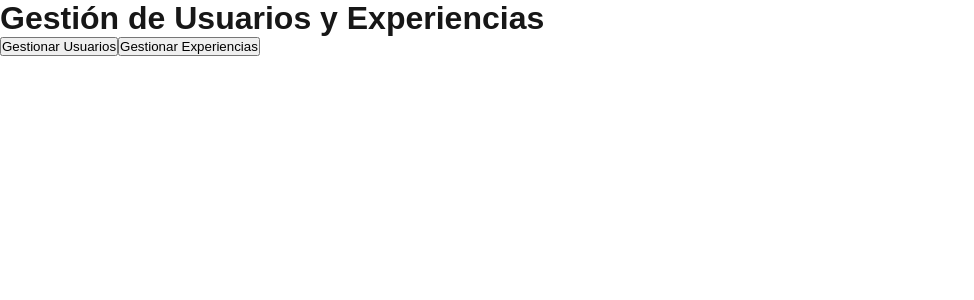
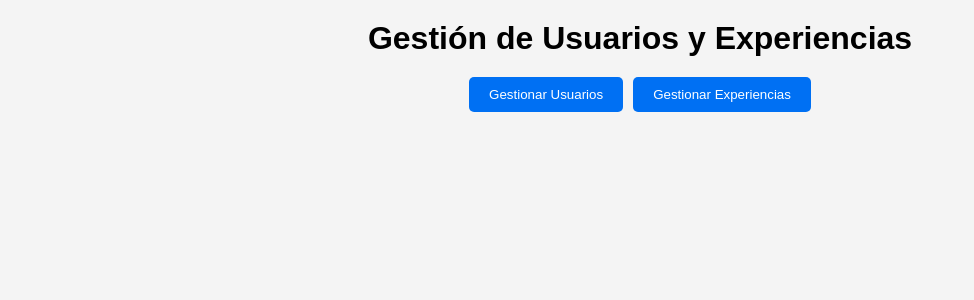
Before and after one commit to lauraaf/EA_Activitat_React, a Next.js app: page / in a window 1280 px wide. Shown: the top 300 px of the page, without its empty margins (0-974 px from the left). Built offline with nearby package versions, Linux system fonts and the light colour scheme.

Commit message:
Version final?

```diff
--- a/components/ExperienciaForm.js
+++ b/components/ExperienciaForm.js
@@ -47,7 +47,7 @@ export default function ExperienciaForm({ onSubmit }) {
     <form onSubmit={handleSubmit}>
       <div>
         <label>Descripción de la experiencia:</label>
-        <input
+        <input className='formdiv'
           type="text"
           value={description}
           onChange={(e) => setDescription(e.target.value)}
@@ -56,7 +56,7 @@ export default function ExperienciaForm({ onSubmit }) {
 
       <div>
         <label>Seleccionar dueño:</label>
-        <select value={owner} onChange={(e) => setOwner(e.target.value)}>
+        <select className='formdiv' value={owner} onChange={(e) => setOwner(e.target.value)}>
           <option value="">--Selecciona un usuario--</option>
           {users.map((user) => (
             <option key={user._id} value={user._id}>
@@ -68,7 +68,7 @@ export default function ExperienciaForm({ onSubmit }) {
 
       <div>
         <label>Seleccionar participantes:</label>
-        <select multiple value={participants} onChange={(e) => {
+        <select className='formdiv' multiple value={participants} onChange={(e) => {
           const selectedParticipants = Array.from(e.target.selectedOptions, option => option.value);
           setParticipants(selectedParticipants);
         }}>
--- a/components/UserForm.js
+++ b/components/UserForm.js
@@ -59,7 +59,7 @@ const UserForm = ({ onSubmit }) => {
           onChange={(e) => setComment(e.target.value)}
         />
 
-        <button type="submit">Crear Usuario</button>
+        <button type="submit" className='form'>Crear Usuario</button>
       </form>
       {message && <p>{message}</p>}
     </div>
--- a/components/UserList.js
+++ b/components/UserList.js
@@ -5,13 +5,15 @@ import React from 'react';
 const UserList = ({ users, onDelete, onViewDetails }) => {
   return (
     <div>
-      <h1>Lista de Usuarios</h1>
+      <h2>Lista de Usuarios</h2>
       <ul>
         {users.map((user) => (
-          <li key={user._id}>
+          <li className="user-item" key={user._id}>
             {user.name}
-            <button onClick={() => onViewDetails(user)}>Ver Detalles</button>
-            <button onClick={() => onDelete(user._id)}>Eliminar</button>
+            <div className="button-group"> {/* Añadir un contenedor para los botones */}
+              <button className="button-small" onClick={() => onViewDetails(user)}>Ver Detalles</button>
+              <button className="button-small" onClick={() => onDelete(user._id)}>Eliminar</button>
+            </div>
           </li>
         ))}
       </ul>
--- a/pages/_app.js
+++ b/pages/_app.js
@@ -1,4 +1,5 @@
 import "@/styles/globals.css";
+//import '../styles/global.css';
 
 export default function App({ Component, pageProps }) {
   return <Component {...pageProps} />;
--- a/pages/index.js
+++ b/pages/index.js
@@ -164,17 +164,19 @@ export default function Home() {
   return (
     <div>
       <h1>Gestión de Usuarios y Experiencias</h1>
-      <div>
+      <div  className="button-container">
+
         <button onClick={toggleUsers}>
           {showUsers ? 'Ocultar Usuarios' : 'Gestionar Usuarios'}
         </button>
+
         <button onClick={toggleExperiencias}>
           {showExperiencias ? 'Ocultar Experiencias' : 'Gestionar Experiencias'}
         </button>
       </div>
 
       {showUsers && (
-        <div>
+        <div className="form-container">
           <h2>Usuarios</h2>
           {loading && <p>Cargando usuarios...</p>}
           {error && <p>Error: {error}</p>}
@@ -197,10 +199,10 @@ export default function Home() {
       )}
 
       {showExperiencias && (
-        <div>
+        <div className="form-container">
           <h2>Experiencias</h2>
-          {loading && <p>Cargando experiencias...</p>}
-          {error && <p>Error: {error}</p>}
+          {loading && <p className="loading">Cargando experiencias...</p>}
+          {error && <p className="error">Error: {error}</p>}
           {!loading && !error && (
             <>
               <ExperienciaList experiencias={experiencias} onDeleteExperience={handleDeleteExperience} />
--- a/styles/globals.css
+++ b/styles/globals.css
@@ -1,42 +1,145 @@
-:root {
-  --background: #ffffff;
-  --foreground: #171717;
-}
-
-@media (prefers-color-scheme: dark) {
-  :root {
-    --background: #0a0a0a;
-    --foreground: #ededed;
-  }
-}
-
-html,
-body {
-  max-width: 100vw;
-  overflow-x: hidden;
+input[type="text"],
+input[type="email"],
+input[type="password"] {
+  padding: 10px;                 /* Espaciado interno */
+  border: 1px solid #ddd;        /* Borde */
+  border-radius: 5px;           /* Bordes redondeados */
+  font-size: 16px;               /* Tamaño de la fuente */
+  width: 100%;                   /* Ancho completo */
+  max-width: 400px;             /* Ancho máximo para evitar expansión excesiva */
+  box-sizing: border-box;        /* Incluir padding y border en el ancho total */
+  margin-bottom: 15px;          /* Espacio entre campos */
 }
 
 body {
-  color: var(--foreground);
-  background: var(--background);
-  font-family: Arial, Helvetica, sans-serif;
-  -webkit-font-smoothing: antialiased;
-  -moz-osx-font-smoothing: grayscale;
+  font-family: Arial, sans-serif;
+  margin: 0;
+  padding: 0;
+  background-color: #f4f4f4;
 }
 
-* {
-  box-sizing: border-box;
-  padding: 0;
-  margin: 0;
+h1 {
+  text-align: center;
+  color: #000000;
+  margin: 20px 0;
 }
 
-a {
-  color: inherit;
-  text-decoration: none;
+h2 {
+  color: #FAF3E0;
+  margin: 10px 0;
 }
 
-@media (prefers-color-scheme: dark) {
-  html {
-    color-scheme: dark;
-  }
+button {
+  background-color: #0070f3;
+  color: white;
+  border: none;
+  border-radius: 5px;
+  padding: 10px 20px;
+  cursor: pointer;
+  transition: background-color 0.3s ease;
 }
+
+button.form{
+  background-color: #0070f3;     /* Color de fondo */
+  color: white;                   /* Color del texto */
+  border: none;                   /* Sin borde */
+  border-radius: 5px;            /* Bordes redondeados */
+  padding: 15px 30px;            /* Espaciado interno (más grande) */
+  cursor: pointer;                /* Cambia el cursor al pasar sobre el botón */
+  transition: background-color 0.3s ease; /* Efecto de transición */
+  font-size: 16px;                /* Tamaño de la fuente */
+  margin-top: 20px;              /* Margen superior para separar del formulario */
+  width: 100%;                   /* Ancho completo */
+  max-width: 400px;             /* Ancho máximo */
+}
+
+.formdiv {
+  margin-left: 20px;/* Aumenta el margen derecho para separación */
+}
+
+button:hover {
+  background-color: #005bb5;
+}
+
+.container {
+  display: flex;
+  justify-content: space-between;
+  align-items: flex-start;
+  gap: 20px;
+  padding: 40px;
+  max-width: 1600px;
+  margin: 0 auto;
+}
+
+.button-container {
+  display: flex;
+  justify-content: center; /* Centra los botones horizontalmente */
+  gap: 10px; /* Espacio entre los botones */
+  margin-bottom: 20px; /* Espacio debajo del contenedor de botones */
+}
+
+.button-small {
+  font-size: 0.8rem; /* Tamaño de fuente más pequeño */
+  padding: 5px 10px; /* Ajustar el padding para hacerlo más compacto */
+  border-radius: 4px; /* Bordes ligeramente más redondeados */
+  cursor: pointer; /* Indica que es un botón clickeable */
+}
+
+.button-group {
+  display: flex;
+  gap: 15px; /* Espacio entre los botones */
+  margin-top: 10px; /* Espacio entre el nombre del usuario y los botones */
+}
+
+.user-item {
+  margin-bottom: 20px; /* Espacio entre cada elemento de usuario */
+}
+
+.form-container {
+  background-color: #8B0000; /* Rojo vino */
+  color: #FAF3E0; /* Blanco roto */
+  padding: 30px;
+  border-radius: 15px;
+  width: 45%;
+  box-shadow: 0px 4px 12px rgba(0, 0, 0, 0.1);
+}
+
+.lista-usuarios h2 {
+  font-size: 2.2rem; /* Aumentar el tamaño de letra a 2.2rem */
+  color: #FAF3E0; /* Blanco roto */
+  margin-bottom: 20px;
+}
+
+form div {
+  margin-bottom: 15px;
+}
+
+label {
+  margin-bottom: 5px;
+  font-weight: bold;
+}
+
+input[type="text"],
+select {
+  padding: 10px;
+  border: 1px solid #ddd;
+  border-radius: 5px;
+  font-size: 16px;
+}
+
+input[type="text"]:focus,
+select:focus {
+  outline: none;
+  border-color: #0070f3;
+}
+
+.error {
+  color: red;
+  margin: 10px 0;
+}
+
+.loading {
+  text-align: center;
+  color: #0070f3;
+  font-size: 18px;
+}
```
